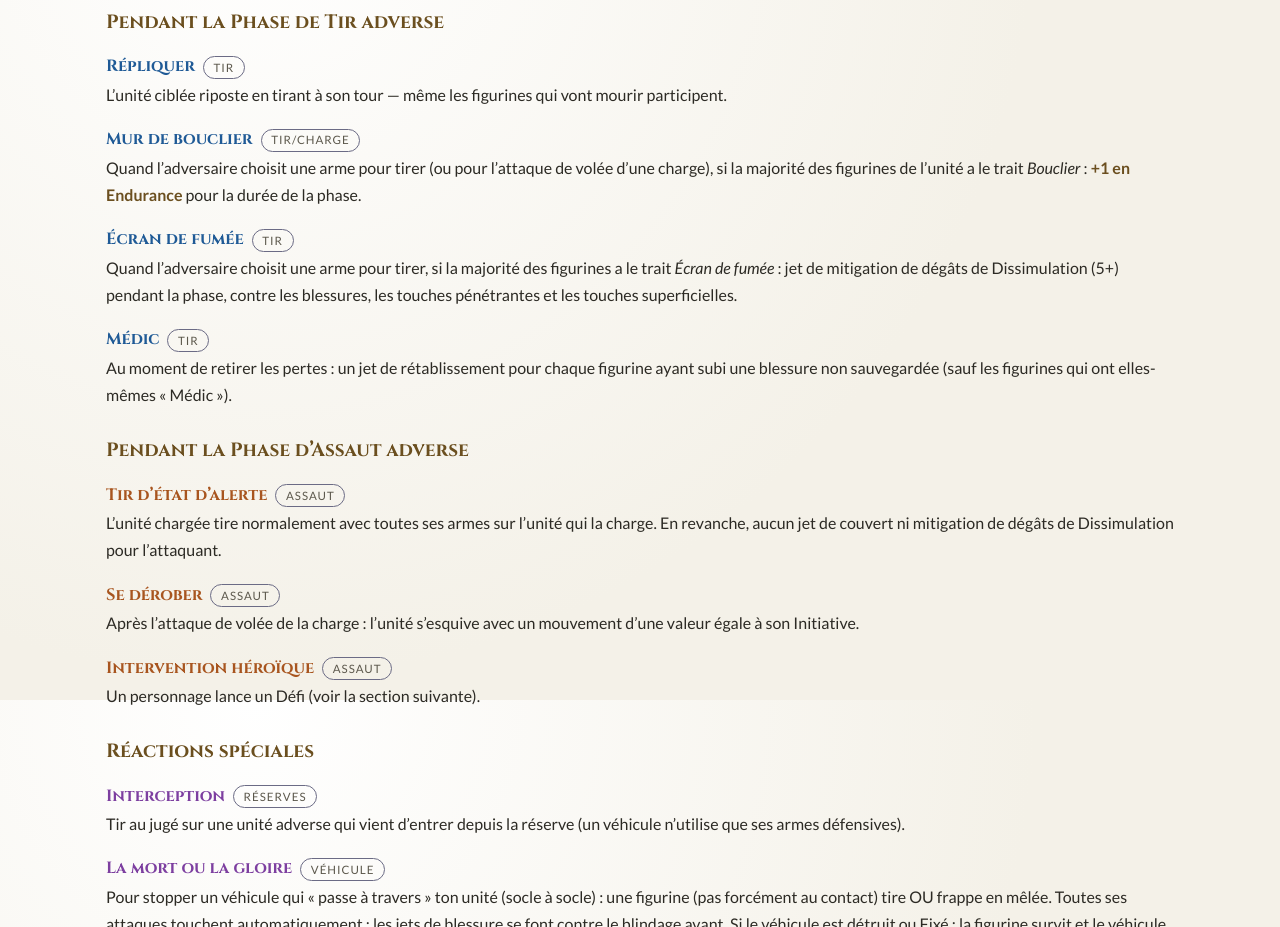
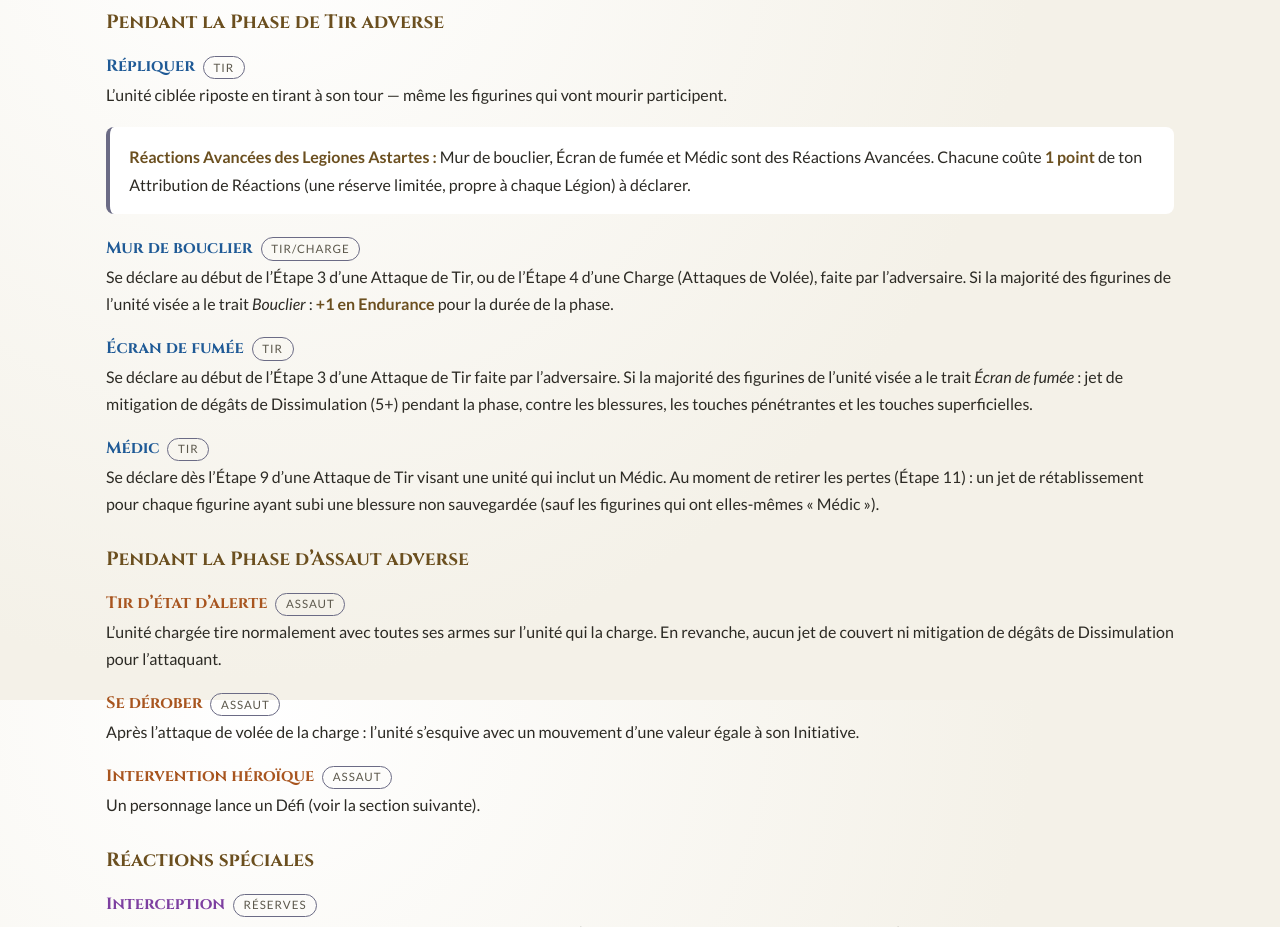
Before and after one commit to jean-desaintangel/horus_heresy, a plain HTML site: page pages/tour.html in a window 1280 px wide. Shown: the part 2500-3427 px from the top of the page. Drawn offline with Linux system fonts and the light colour scheme.

Commit message:
Detail the Legiones Astartes Advanced Reactions (Mur de bouclier, Écran de fumée, Médic)
Add the precise trigger step and the 1 Reaction-point cost for these
three Advanced Reactions, sourced from the official rulebook, on
tour.html, tir.html, and assaut.html (Mur de bouclier also fires
during a Charge's Volley Attack step).

```diff
--- a/pages/tour.html
+++ b/pages/tour.html
@@ -365,33 +365,47 @@
             vont mourir participent.
           </p>
         </div>
+
+        <div class="encadre">
+          <p style="margin: 0">
+            <strong>Réactions Avancées des Legiones Astartes :</strong> Mur de
+            bouclier, Écran de fumée et Médic sont des Réactions Avancées.
+            Chacune coûte <strong>1 point</strong> de ton Attribution de
+            Réactions (une réserve limitée, propre à chaque Légion) à
+            déclarer.
+          </p>
+        </div>
+
         <div class="reaction reaction-tir">
           <span class="reaction-nom">Mur de bouclier</span
           ><span class="badge-phase">Tir/Charge</span>
           <p>
-            Quand l’adversaire choisit une arme pour tirer (ou pour l’attaque de
-            volée d’une charge), si la majorité des figurines de l’unité a le
-            trait <em>Bouclier</em> : <strong>+1 en Endurance</strong> pour la
-            durée de la phase.
+            Se déclare au début de l’Étape 3 d’une Attaque de Tir, ou de
+            l’Étape 4 d’une Charge (Attaques de Volée), faite par l’adversaire.
+            Si la majorité des figurines de l’unité visée a le trait
+            <em>Bouclier</em> : <strong>+1 en Endurance</strong> pour la durée
+            de la phase.
           </p>
         </div>
         <div class="reaction reaction-tir">
           <span class="reaction-nom">Écran de fumée</span
           ><span class="badge-phase">Tir</span>
           <p>
-            Quand l’adversaire choisit une arme pour tirer, si la majorité des
-            figurines a le trait <em>Écran de fumée</em> : jet de mitigation de
-            dégâts de Dissimulation (5+) pendant la phase, contre les blessures,
-            les touches pénétrantes et les touches superficielles.
+            Se déclare au début de l’Étape 3 d’une Attaque de Tir faite par
+            l’adversaire. Si la majorité des figurines de l’unité visée a le
+            trait <em>Écran de fumée</em> : jet de mitigation de dégâts de
+            Dissimulation (5+) pendant la phase, contre les blessures, les
+            touches pénétrantes et les touches superficielles.
           </p>
         </div>
         <div class="reaction reaction-tir">
           <span class="reaction-nom">Médic</span
           ><span class="badge-phase">Tir</span>
           <p>
-            Au moment de retirer les pertes : un jet de rétablissement pour
-            chaque figurine ayant subi une blessure non sauvegardée (sauf les
-            figurines qui ont elles-mêmes « Médic »).
+            Se déclare dès l’Étape 9 d’une Attaque de Tir visant une unité qui
+            inclut un Médic. Au moment de retirer les pertes (Étape 11) : un
+            jet de rétablissement pour chaque figurine ayant subi une blessure
+            non sauvegardée (sauf les figurines qui ont elles-mêmes « Médic »).
           </p>
         </div>
 
```
Also changed, not shown: pages/assaut.html (+4 -1 lines), pages/tir.html (+20 -6 lines).
